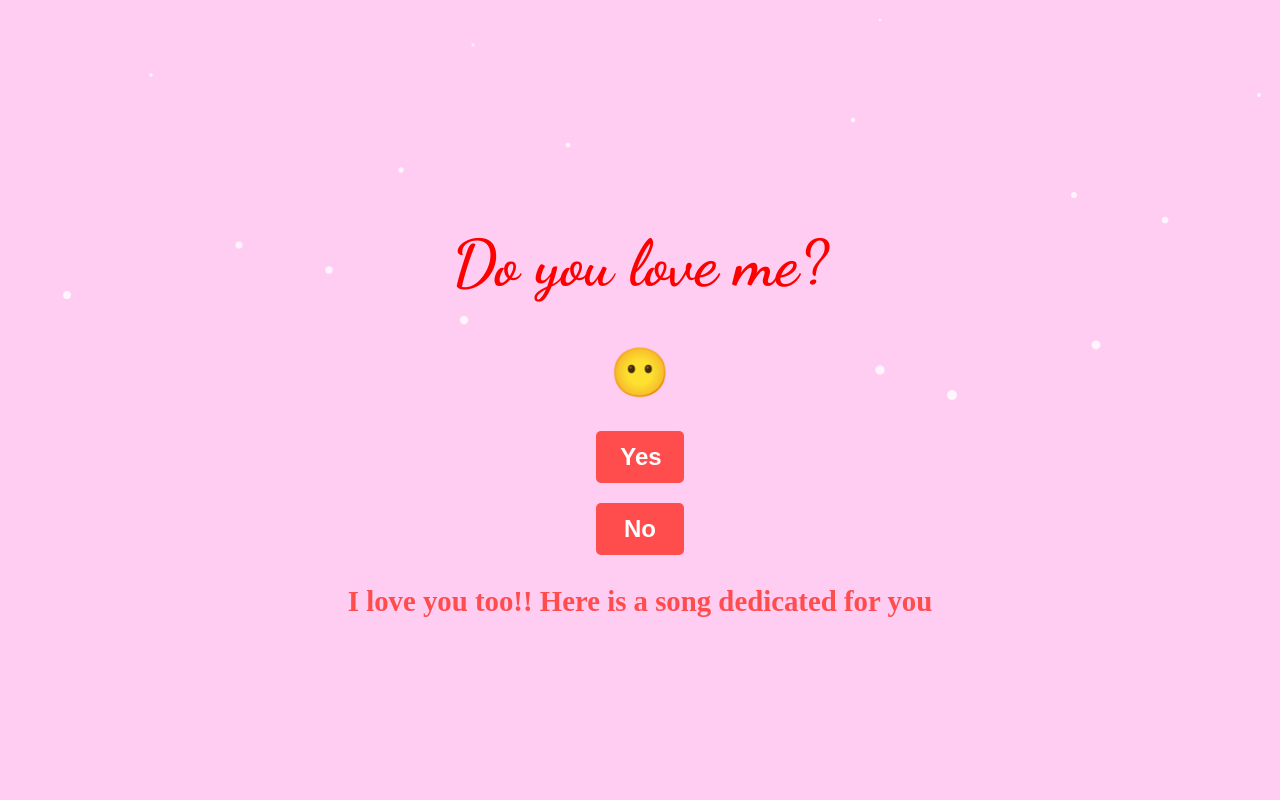
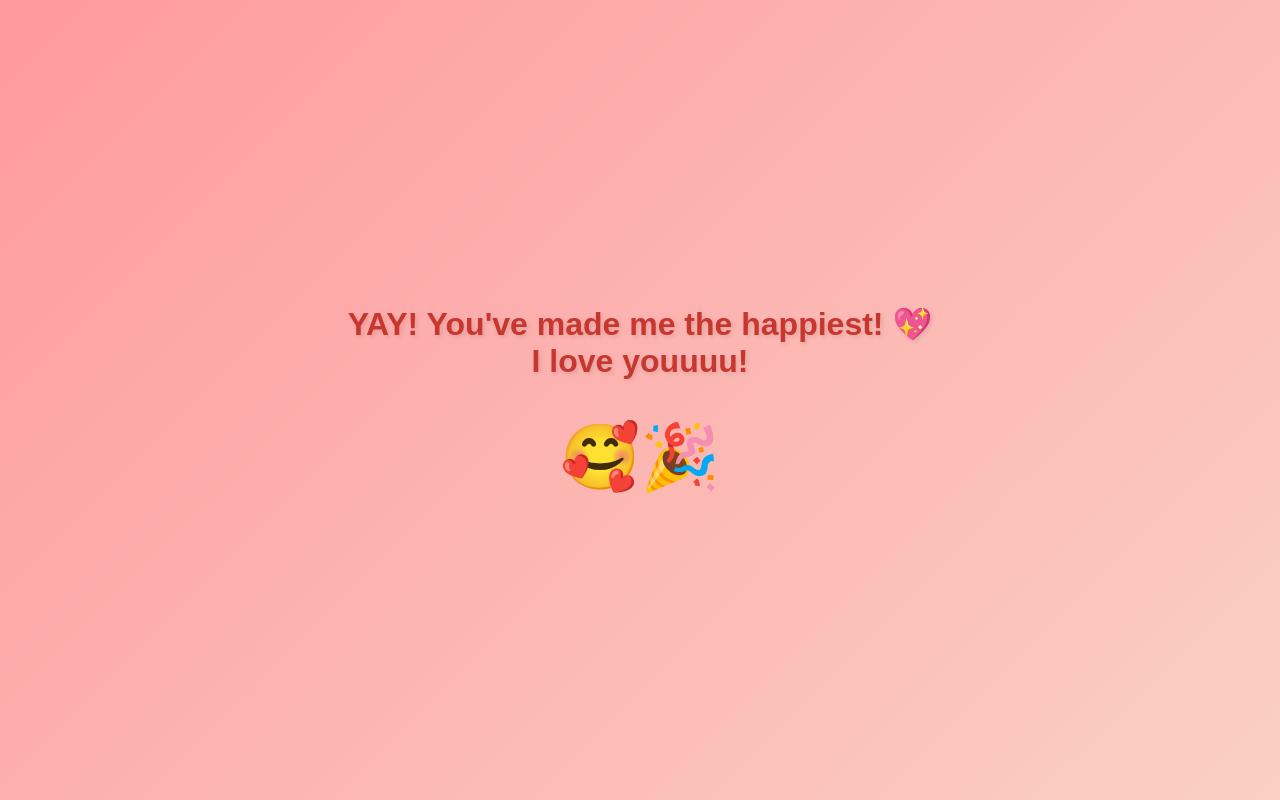
Before and after one commit to princerohan/Final-question, a plain HTML site: page index.html in a window 1280 px wide. Both pictures are taken after a click on the button "Yes". Drawn offline with Linux system fonts and the light colour scheme.

Commit message:
Update index.html

```diff
--- a/index.html
+++ b/index.html
@@ -3,299 +3,183 @@
 <head>
     <meta charset="UTF-8">
     <meta name="viewport" content="width=device-width, initial-scale=1.0">
-    <title>Love Question</title>
-    <link href="https://fonts.googleapis.com/css2?family=Dancing+Script:wght@700&display=swap" rel="stylesheet">
+    <title>Will You Be My Valentine? 💘</title>
     <style>
+        /* General Styles */
         body {
+            font-family: 'Arial Rounded MT Bold', sans-serif;
             display: flex;
             flex-direction: column;
+            align-items: center;
             justify-content: center;
-            align-items: center;
-            height: 100vh;
+            min-height: 100vh;
             margin: 0;
-            background-color: #ffccf2;
-            position: relative;
+            background: linear-gradient(135deg, #ff9a9e, #fad0c4);
+            text-align: center;
             overflow: hidden;
-            font-size: 16px;
         }
 
-        h1 {
-            font-size: 4rem;
-            font-weight: bold;
-            color: red;
-            font-family: 'Dancing Script', cursive;
-            animation: bounce 1s infinite;
-            text-align: center;
+        #question {
+            font-size: 2rem;
+            color: #c7372f;
+            margin: 20px 10px;
+            text-shadow: 2px 2px 4px rgba(0,0,0,0.1);
         }
 
-        @keyframes bounce {
-            0%, 100% {
-                transform: translateY(0);
-            }
-            50% {
-                transform: translateY(-20px);
-            }
+        #emoji {
+            font-size: 4rem;
+            margin: 20px 0;
+            transition: transform 0.3s ease;
         }
 
-        .button-container {
-            margin-top: 20px;
+        .buttons {
             display: flex;
-            justify-content: center;
-            align-items: center;
             flex-direction: column;
+            gap: 15px;
+            width: 80%;
+            max-width: 300px;
         }
 
         button {
+            padding: 20px;
             font-size: 1.5rem;
-            font-weight: bold;
-            color: white;
-            background-color: #ff4d4d;
             border: none;
-            padding: 12px 24px;
-            margin: 10px;
+            border-radius: 25px;
             cursor: pointer;
-            border-radius: 5px;
-            transition: background-color 0.3s ease;
-            width: 80%;
+            transition: all 0.3s ease;
+            box-shadow: 0 4px 15px rgba(0,0,0,0.1);
+            width: 100%;
         }
 
-        button:hover {
-            background-color: #ff3333;
+        #yesButton {
+            background: #4CAF50;
+            color: white;
         }
 
-        /* Particle effect styles */
-        .particle {
-            position: absolute;
-            width: 10px;
-            height: 10px;
-            border-radius: 50%;
-            background-color: rgba(255, 255, 255, 0.8);
-            animation: particleAnimation 2s linear infinite;
+        #yesButton:active {
+            background: #45a049;
+            transform: scale(0.95);
         }
 
-        @keyframes particleAnimation {
-            0% {
-                transform: translateY(0) scale(1);
-            }
-            100% {
-                transform: translateY(-500px) scale(0);
-            }
+        #noButton {
+            background: #f44336;
+            color: white;
+            position: relative;
+            transition: transform 0.5s ease-out;
         }
 
-        .emoji-container {
-            position: relative;
-            display: flex;
-            justify-content: center;
-            align-items: center;
-            font-size: 3rem;
-            margin: 0 30px;
+        #noButton:active {
+            background: #d32f2f;
+            transform: scale(0.95);
         }
 
-        .emoji {
-            font-size: 3rem;
+        .hearts {
+            position: fixed;
+            width: 100%;
+            height: 100%;
+            pointer-events: none;
         }
 
-        .message {
-            font-size: 1.8rem;
-            font-weight: bold;
-            color: #ff4d4d;
-            display: none;
-            margin-top: 20px;
-            text-align: center;
+        .heart {
+            position: absolute;
+            color: #ff4081;
+            font-size: 24px;
+            animation: float 3s infinite;
+            opacity: 0;
         }
 
-        /* Firework effect styles */
-        .firework {
-            position: absolute;
-            border-radius: 50%;
-            background-color: #ff4d4d;
-            animation: fireworkAnimation 1s forwards;
-        }
-
-        @keyframes fireworkAnimation {
-            0% {
-                transform: scale(0);
-                opacity: 1;
-            }
-            100% {
-                transform: scale(5);
-                opacity: 0;
-            }
-        }
-
-        /* Media Queries for mobile devices */
-        @media (max-width: 768px) {
-            h1 {
-                font-size: 3rem;
-            }
-
-            .emoji-container {
-                font-size: 2.5rem;
-            }
-
-            button {
-                font-size: 1.2rem;
-                width: 90%;
-            }
-
-            .message {
-                font-size: 1.5rem;
-            }
-        }
-
-        @media (max-width: 480px) {
-            h1 {
-                font-size: 2.5rem;
-            }
-
-            .emoji-container {
-                font-size: 2rem;
-            }
-
-            button {
-                font-size: 1.1rem;
-                width: 95%;
-            }
-
-            .message {
-                font-size: 1.4rem;
-            }
+        @keyframes float {
+            0% { transform: translateY(0) scale(1); opacity: 1; }
+            100% { transform: translateY(-100px) scale(0); opacity: 0; }
         }
     </style>
 </head>
 <body>
-    <h1 id="question">Do you love me?</h1>
-    <div class="emoji-container">
-        <span id="emoji" class="emoji">😶</span>
-    </div>
-    <div class="button-container">
-        <button id="yes-button">Yes</button>
-        <button id="no-button">No</button>
+    <h1 id="question">Will you be my Valentine? 💘</h1>
+    <div id="emoji">😊</div>
+
+    <div class="buttons">
+        <button id="yesButton">Yes</button>
+        <button id="noButton">No</button>
     </div>
 
-    <div id="message" class="message">
-        I love you too!! Here is a song dedicated for you
-    </div>
+    <div class="hearts" id="heartsContainer"></div>
 
     <script>
-        // Particle effect generator
-        function createParticle() {
-            let particle = document.createElement('div');
-            particle.classList.add('particle');
-            document.body.appendChild(particle);
+        document.addEventListener('DOMContentLoaded', () => {
+            const yesButton = document.getElementById('yesButton');
+            const noButton = document.getElementById('noButton');
+            const question = document.getElementById('question');
+            const emoji = document.getElementById('emoji');
+            const heartsContainer = document.getElementById('heartsContainer');
+            let clickCount = 0;
+            let isMoving = false;
 
-            let x = Math.random() * window.innerWidth;
-            let delay = Math.random() * 5;
+            // No button interactions
+            noButton.addEventListener('click', handleNoClick);
+            noButton.addEventListener('touchstart', moveButtonAway);
 
-            particle.style.left = `${x}px`;
+            // Yes button click handler
+            yesButton.addEventListener('click', () => {
+                question.innerHTML = "YAY! You've made me the happiest! 💖<br>I love youuuu!";
+                emoji.textContent = '🥰🎉';
+                yesButton.style.display = 'none';
+                noButton.style.display = 'none';
+                createHearts();
+            });
 
-            setTimeout(() => {
-                particle.remove();
-            }, 2000);
-        }
+            function handleNoClick() {
+                clickCount++;
+                const messages = [
+                    "Are you sure? 😢",
+                    "Really sure? 😭",
+                    "Think again! 💔",
+                    "Last chance! 😞",
+                    "Surely not? 😟"
+                ];
 
-        // Generate particles continuously
-        setInterval(createParticle, 100);
+                question.textContent = messages[clickCount - 1] || "Okay, I'll ask again tomorrow! 😅";
+                emoji.textContent = ['😞', '😢', '😭', '💔', '😟'][clickCount - 1] || '😅';
 
-        // Get references to the emoji, buttons, and message elements
-        const emojiFace = document.getElementById('emoji');
-        const yesButton = document.getElementById('yes-button');
-        const noButton = document.getElementById('no-button');
-        const message = document.getElementById('message');
-        const question = document.getElementById('question');
+                if (clickCount >= messages.length) {
+                    noButton.style.display = 'none';
+                    setTimeout(() => {
+                        clickCount = 0;
+                        noButton.style.display = 'block';
+                        question.textContent = "Will you be my Valentine? 💘";
+                        emoji.textContent = '😊';
+                    }, 2000);
+                }
+            }
 
-        // Function to change emoji based on button hover
-        function updateEmojiOnHover() {
-            emojiFace.textContent = '😶'; // Default emoji (neutral)
-        }
+            function moveButtonAway() {
+                if (isMoving) return;
+                isMoving = true;
 
-        yesButton.addEventListener('mouseenter', () => {
-            emojiFace.textContent = '🫣'; // Surprised emoji on "Yes" hover
-        });
+                const buttonRect = noButton.getBoundingClientRect();
+                const maxX = window.innerWidth - buttonRect.width;
+                const maxY = window.innerHeight - buttonRect.height;
 
-        yesButton.addEventListener('mouseleave', updateEmojiOnHover);
+                const newX = Math.random() * maxX;
+                const newY = Math.random() * maxY;
 
-        noButton.addEventListener('mouseenter', () => {
-            emojiFace.textContent = '😏'; // Smirking emoji on "No" hover
-        });
-
-        noButton.addEventListener('mouseleave', updateEmojiOnHover);
-
-        // Handle "Yes" button click - Show message and redirect after 4 seconds
-        yesButton.addEventListener('click', () => {
-            // Firework effect
-            triggerFireworks();
-
-            // Show the message
-            message.style.display = 'block';
-
-            // Wait for 4 seconds before redirecting
-            setTimeout(() => {
-                // Redirect to the provided YouTube link
-                window.location.href = "https://www.youtube.com/watch?v=GxldQ9eX2wo";
-            }, 4000); // 4 seconds delay
-        });
-
-        // Function to trigger fireworks effect
-        function triggerFireworks() {
-            for (let i = 0; i < 10; i++) {
-                let firework = document.createElement('div');
-                firework.classList.add('firework');
-                document.body.appendChild(firework);
-
-                let x = Math.random() * window.innerWidth;
-                let y = Math.random() * window.innerHeight;
-
-                firework.style.left = `${x}px`;
-                firework.style.top = `${y}px`;
-
-                let size = Math.random() * 50 + 20;
-                firework.style.width = `${size}px`;
-                firework.style.height = `${size}px`;
+                noButton.style.transform = `translate(${newX - buttonRect.left}px, ${newY - buttonRect.top}px)`;
 
                 setTimeout(() => {
-                    firework.remove();
-                }, 1000); // Firework animation duration
+                    isMoving = false;
+                }, 500);
             }
-        }
 
-        // Handle "No" button click - Change question and emoji, and revert after another click
-        noButton.addEventListener('click', () => {
-            // Change question to "Are you really sure?"
-            question.textContent = "Last Chance! Do you love me??";
-
-            // Change emoji based on the answer
-            emojiFace.textContent = '😞'; // Sad emoji after "No" click
-
-            // Update buttons to act accordingly after user confirms
-            yesButton.textContent = "Yes";
-            noButton.textContent = "No";
-
-            // Disable the "No" button while it's moving away
-            noButton.style.pointerEvents = 'none'; // Disable clicking
-
-            // Handle mousemove to make the "No" button run away
-            noButton.addEventListener('mousemove', (event) => {
-                const buttonRect = noButton.getBoundingClientRect();
-                const buttonCenterX = buttonRect.left + buttonRect.width / 2;
-                const buttonCenterY = buttonRect.top + buttonRect.height / 2;
-
-                const distanceX = event.clientX - buttonCenterX;
-                const distanceY = event.clientY - buttonCenterY;
-
-                // Move the button away from the cursor
-                const moveDistance = 150; // Increase movement distance for more effect
-                const moveX = distanceX > 0 ? -moveDistance : moveDistance;
-                const moveY = distanceY > 0 ? -moveDistance : moveDistance;
-
-                noButton.style.transform = `translate(${moveX}px, ${moveY}px)`;
-            });
-
-            // Reset button position and re-enable the button after 1 second
-            setTimeout(() => {
-                noButton.style.pointerEvents = 'auto'; // Re-enable clicking
-                noButton.style.transform = 'translate(0, 0)'; // Reset button position
-            }, 1000); // After 1 second
+            function createHearts() {
+                for (let i = 0; i < 50; i++) {
+                    const heart = document.createElement('div');
+                    heart.className = 'heart';
+                    heart.style.left = Math.random() * 100 + '%';
+                    heart.style.animationDelay = Math.random() * 2 + 's';
+                    heart.textContent = '❤️';
+                    heartsContainer.appendChild(heart);
+                }
+            }
         });
     </script>
 </body>
```
